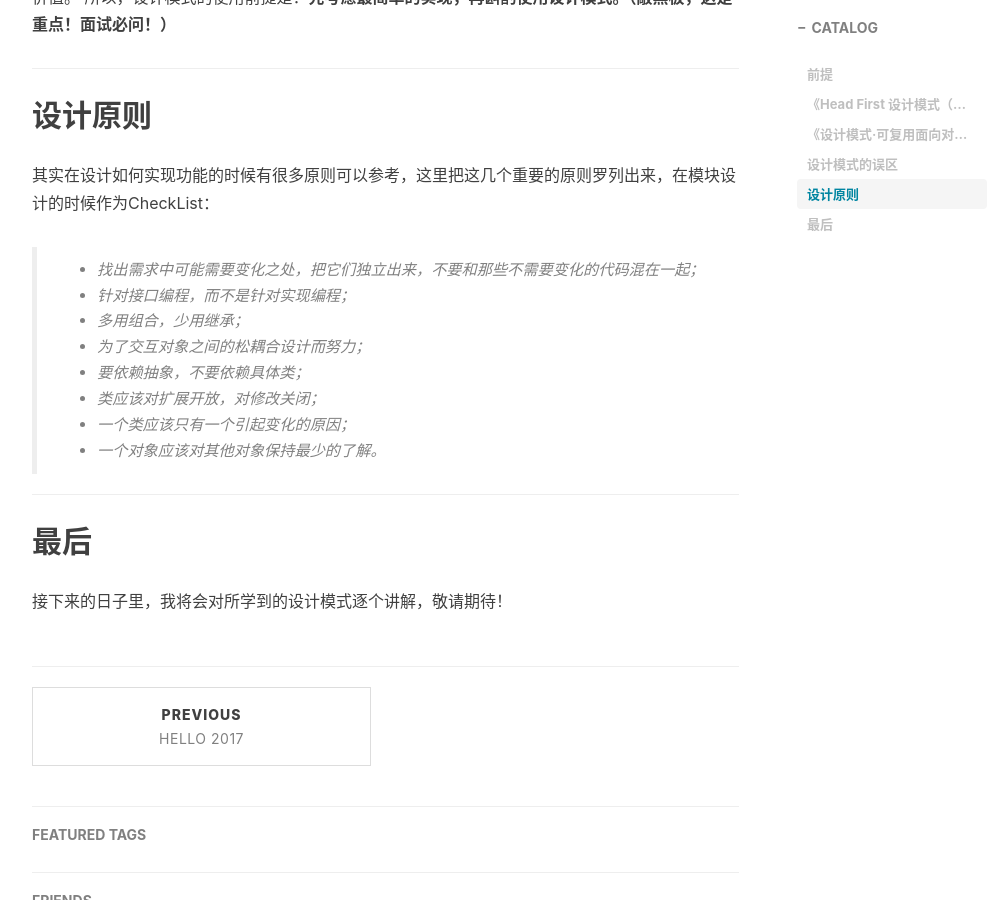
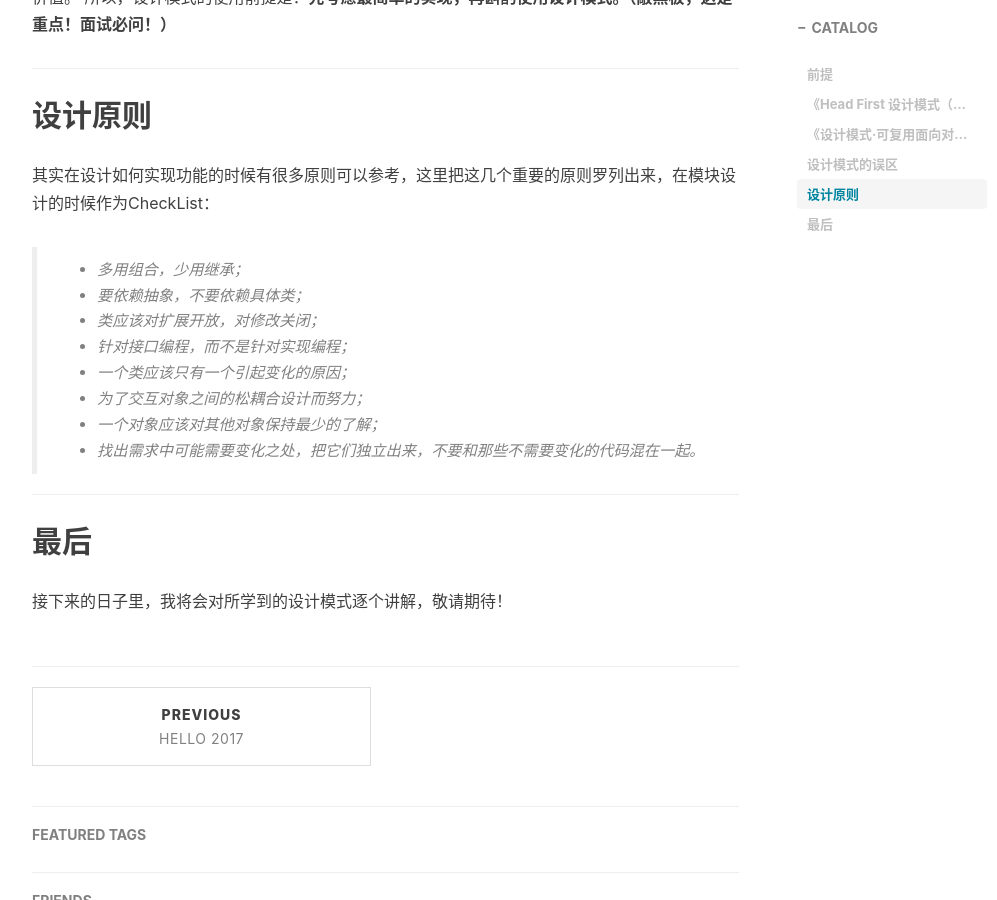
Before and after one commit to wudashan/wudashan.github.io, a Jekyll site: the page built from _posts/2017-03-15-Design-Patterns.markdown, in a window 1280 px wide and 900 px high, scrolled down 1612 px. Shown: the whole window, without its empty margins (233-1230 px from the left). Built offline with Jekyll 4.4.1, drawn with Linux system fonts in a browser that asks for light colours; nearby versions of some CDN libraries; comment, search, counter and statistics services are not loaded.

Commit message:
设计原则排序

```diff
--- a/_posts/2017-03-15-Design-Patterns.markdown
+++ b/_posts/2017-03-15-Design-Patterns.markdown
@@ -37,14 +37,15 @@ tags:
 
 ## 设计原则
 其实在设计如何实现功能的时候有很多原则可以参考，这里把这几个重要的原则罗列出来，在模块设计的时候作为CheckList：
-> * 找出需求中可能需要变化之处，把它们独立出来，不要和那些不需要变化的代码混在一起；
-> * 针对接口编程，而不是针对实现编程；
+
 > * 多用组合，少用继承；
-> * 为了交互对象之间的松耦合设计而努力；
 > * 要依赖抽象，不要依赖具体类；
 > * 类应该对扩展开放，对修改关闭；
+> * 针对接口编程，而不是针对实现编程；
 > * 一个类应该只有一个引起变化的原因；
-> * 一个对象应该对其他对象保持最少的了解。
+> * 为了交互对象之间的松耦合设计而努力；
+> * 一个对象应该对其他对象保持最少的了解；
+> * 找出需求中可能需要变化之处，把它们独立出来，不要和那些不需要变化的代码混在一起。
 
 ---
 
```
